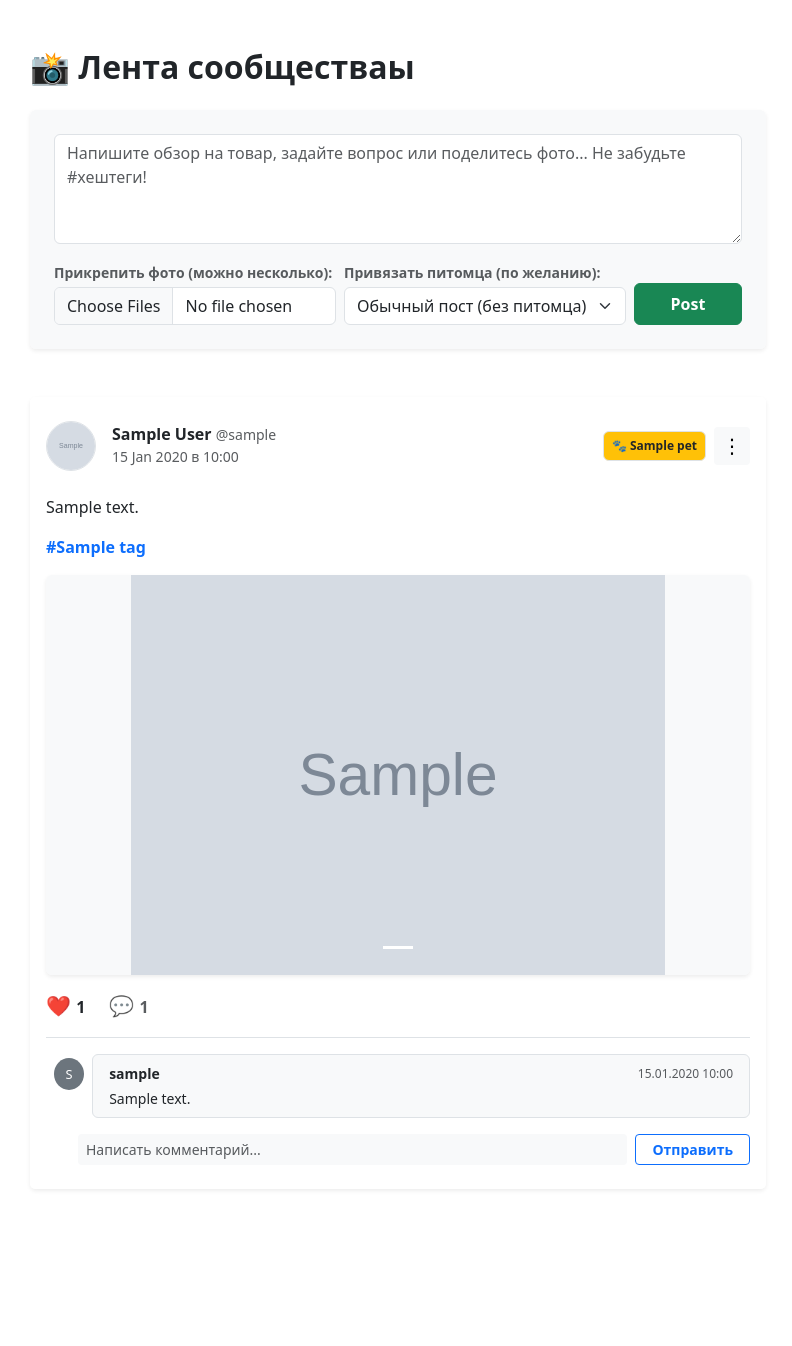
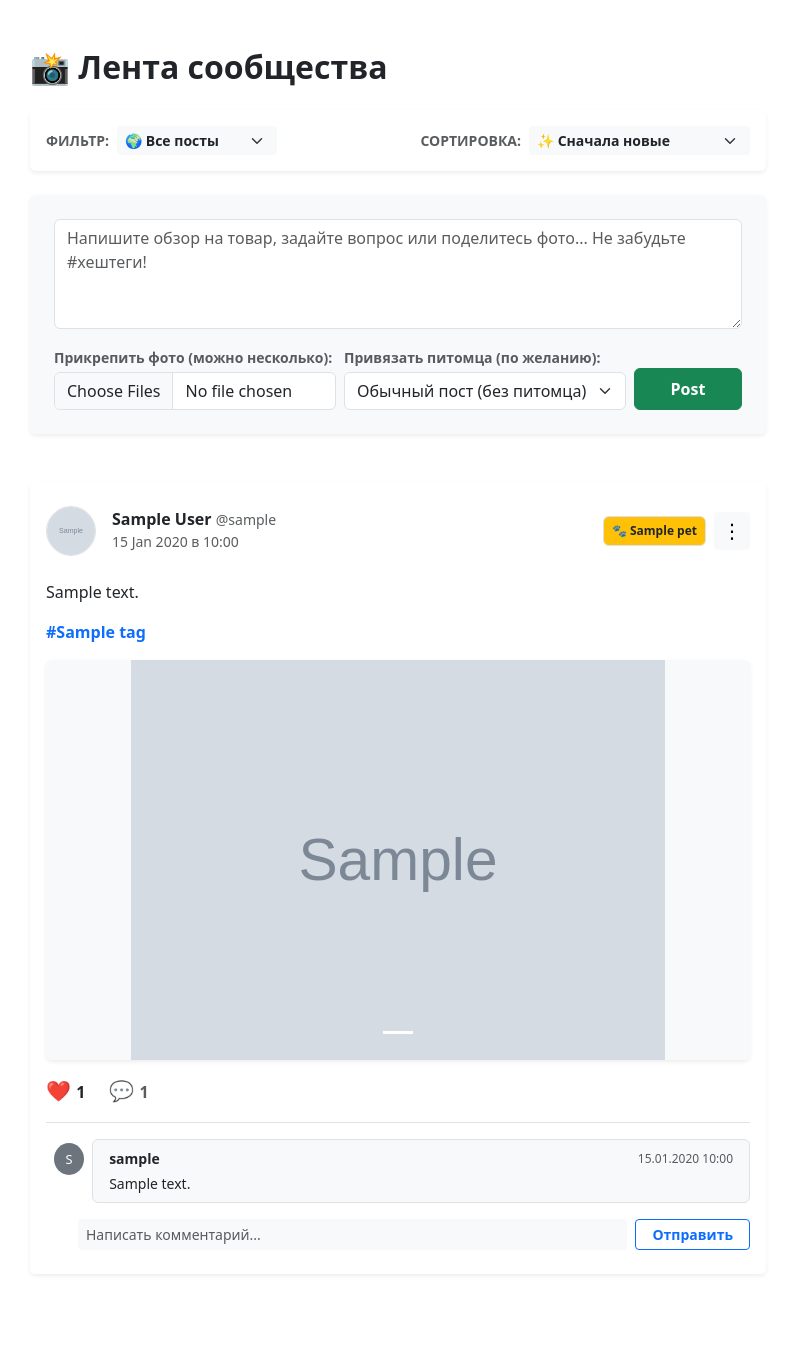
Before and after one commit to Apehovesrame/zoomagazin, a Django app: page /community/ in a window 1280 px wide. Shown: the part 56-1402 px from the top of the page, without its empty margins (242-1034 px from the left). Before the commit the page ends 1246 px from the top, so only its background shows below. Run offline with Django 5.2, Linux system fonts and the light colour scheme; a user stored in the database is signed in; tables that the repository leaves empty hold one stand-in row (values such as "Sample post"); grey boxes marked "Sample" are stand-in pictures.

Commit message:
feat: добавлена фильтрация, сортировка ленты и сохранение позиции после действий

```diff
--- a/store/templates/store/community.html
+++ b/store/templates/store/community.html
@@ -7,13 +7,41 @@
     <div class="col-lg-8">
 
             <div class="d-flex justify-content-between align-items-center mb-4">
-            <h2 class="fw-bold mb-0">📸 Лента сообществаы</h2>
+                <h2 class="fw-bold mb-0">📸 Лента сообщества</h2>
                 {% if tag_filter %}
                     <div>
                         <span class="badge bg-primary fs-6">#{{ tag_filter }}</span>
                         <a href="{% url 'store:community' %}" class="btn btn-sm btn-outline-secondary ms-2">Показать все посты</a>
                     </div>
                 {% endif %}
+            </div>
+
+            <div class="card shadow-sm border-0 mb-4 bg-white">
+                <div class="card-body p-3">
+                    <form method="get" class="d-flex flex-wrap gap-3 align-items-center justify-content-between">
+
+                        <div class="d-flex align-items-center">
+                            <span class="fw-bold me-2 text-muted small text-uppercase">Фильтр:</span>
+                            <select name="filter" class="form-select form-select-sm fw-bold border-0 bg-light" style="width: auto; cursor: pointer;" onchange="this.form.submit()">
+                                <option value="all" {% if current_filter == 'all' %}selected{% endif %}>🌍 Все посты</option>
+                                <option value="general" {% if current_filter == 'general' %}selected{% endif %}>🗣 Общие темы</option>
+                                <option value="Кошка" {% if current_filter == 'Кошка' %}selected{% endif %}>🐱 Кошки</option>
+                                <option value="Собака" {% if current_filter == 'Собака' %}selected{% endif %}>🐶 Собаки</option>
+                            </select>
+                        </div>
+
+                        <div class="d-flex align-items-center">
+                            <span class="fw-bold me-2 text-muted small text-uppercase">Сортировка:</span>
+                            <select name="sort" class="form-select form-select-sm fw-bold border-0 bg-light" style="width: auto; cursor: pointer;" onchange="this.form.submit()">
+                                <option value="newest" {% if current_sort == 'newest' %}selected{% endif %}>✨ Сначала новые</option>
+                                <option value="oldest" {% if current_sort == 'oldest' %}selected{% endif %}>⏳ Сначала старые</option>
+                                <option value="likes" {% if current_sort == 'likes' %}selected{% endif %}>❤️ Самые залайканные</option>
+                                <option value="comments" {% if current_sort == 'comments' %}selected{% endif %}>💬 Самые обсуждаемые</option>
+                            </select>
+                        </div>
+
+                    </form>
+                </div>
             </div>
 
             <div class="card shadow-sm border-0 mb-5">
@@ -43,7 +71,7 @@
         </div>
 
         {% for post in posts %}
-        <div class="card shadow-sm border-0 mb-4">
+        <div class="card shadow-sm border-0 mb-4" id="post-{{ post.id }}">
             <div class="card-header bg-white border-0 pt-4 pb-2 d-flex align-items-center">
                 {% if post.author.avatar %}
                     <img src="{{ post.author.avatar.url }}" class="rounded-circle me-3 border" style="width: 50px; height: 50px; object-fit: cover;">
--- a/store/views.py
+++ b/store/views.py
@@ -14,7 +14,8 @@ import re
 from .models import Post, Comment, Tag
 from django.db.models import Avg, Q
 from .forms import CustomUserCreationForm, UserUpdateForm, OrderCreateForm, PetForm, ProductForm, PostForm, CommentForm, ReviewForm
-
+from django.db.models import Count
+from django.urls import reverse
 
 def index(request):
     """Главная страница магазина"""
@@ -455,17 +456,10 @@ def change_order_status(request, order_id):
 
 @login_required
 def community(request):
-    """Главная страница Сообщества (Лента)"""
-    # Получаем все посты с предзагрузкой авторов и питомцев (для скорости базы)
-    posts = Post.objects.select_related('author', 'pet').prefetch_related('tags', 'likes').all()
+    """Главная страница Сообщества (Лента) с фильтрацией и сортировкой"""
 
-    # Можно сделать фильтрацию по хештегу, если кликнули на него
-    tag_filter = request.GET.get('tag')
-    if tag_filter:
-        posts = posts.filter(tags__name=tag_filter)
-
+    # --- БЛОК ОБРАБОТКИ POST (СОЗДАНИЕ ПОСТА) ---
     if request.method == 'POST':
-        # Важно: передаем user, чтобы в форме отображались только его питомцы
         form = PostForm(request.POST, request.FILES, user=request.user)
         if form.is_valid():
             new_post = form.save(commit=False)
@@ -478,22 +472,56 @@ def community(request):
                 ImageGallery.objects.create(post=new_post, image=f)
 
             # АВТОМАТИЧЕСКИЙ ПАРСИНГ ХЕШТЕГОВ
-            # Ищем все слова, начинающиеся с # (например: #корм #котики)
             hashtags = re.findall(r'#(\w+)', new_post.text)
             for tag_name in hashtags:
-                # Берем тег из базы или создаем новый, если такого еще нет
                 tag, created = Tag.objects.get_or_create(name=tag_name.lower())
-                new_post.tags.add(tag)  # Привязываем к посту
+                new_post.tags.add(tag)
 
             messages.success(request, 'Пост успешно опубликован!')
             return redirect('store:community')
     else:
         form = PostForm(user=request.user)
 
+    # --- БЛОК СОРТИРОВКИ И ФИЛЬТРАЦИИ (GET) ---
+
+    # 1. Читаем параметры фильтрации и сортировки из URL
+    sort_param = request.GET.get('sort', 'newest')
+    filter_param = request.GET.get('filter', 'all')
+    tag_filter = request.GET.get('tag')  # сохраняем твой фильтр по тегам
+
+    # 2. Базовый запрос с твоей оптимизацией + подсчет лайков/комментов (annotate)
+    posts = Post.objects.select_related('author', 'pet').prefetch_related('tags', 'likes').annotate(
+        num_likes=Count('likes', distinct=True),
+        num_comments=Count('comments', distinct=True)
+    )
+
+    # 3. Применяем фильтр по типу постов / животным
+    if tag_filter:
+        # Твой старый фильтр по хештегу (если кликнули на #тег)
+        posts = posts.filter(tags__name=tag_filter)
+    elif filter_param == 'general':
+        # Общие темы (где питомец НЕ привязан)
+        posts = posts.filter(pet__isnull=True)
+    elif filter_param != 'all':
+        # Конкретный вид животного (Кошка / Собака), проверяем поле species у связанной модели Pet
+        posts = posts.filter(pet__species=filter_param)
+
+    # 4. Применяем логику сортировки
+    if sort_param == 'oldest':
+        posts = posts.order_by('created_at')
+    elif sort_param == 'likes':
+        posts = posts.order_by('-num_likes', '-created_at')
+    elif sort_param == 'comments':
+        posts = posts.order_by('-num_comments', '-created_at')
+    else:  # newest (по умолчанию)
+        posts = posts.order_by('-created_at')
+
     return render(request, 'store/community.html', {
         'posts': posts,
         'form': form,
-        'tag_filter': tag_filter
+        'tag_filter': tag_filter,
+        'current_sort': sort_param,  # Передаем в шаблон, чтобы выпадающий список помнил выбор
+        'current_filter': filter_param,  # Передаем в шаблон, чтобы выпадающий список помнил выбор
     })
 
 
@@ -507,7 +535,7 @@ def like_post(request, post_id):
         post.likes.add(request.user)  # Ставим лайк
 
     # Возвращаем пользователя на ту же страницу, где он был
-    return redirect(request.META.get('HTTP_REFERER', 'store:community'))
+    return redirect(f"{reverse('store:community')}#post-{post.id}")
 
 
 @login_required
@@ -521,7 +549,7 @@ def add_comment(request, post_id):
             comment.post = post
             comment.author = request.user
             comment.save()
-    return redirect(request.META.get('HTTP_REFERER', 'store:community'))
+    return redirect(f"{reverse('store:community')}#post-{post.id}")
 
 @user_passes_test(is_store_admin, login_url='store:index')
 def delete_product_image(request, image_id):
```
Lines whose indentation alone changed are shown as unchanged.
